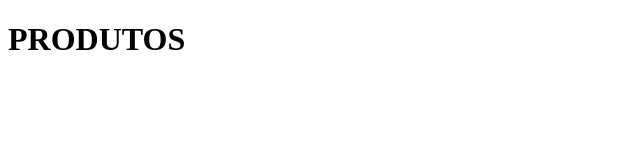
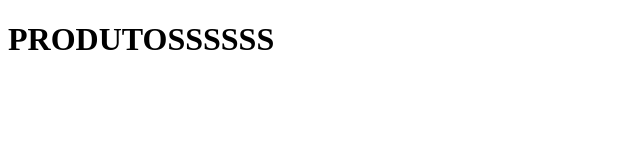
Before and after one commit to otw1984/sistema-de-cadastro, a plain HTML site: page produtos.html in a window 1280 px wide. Shown: the whole page, without its empty margins (0-640 px from the left). Drawn offline with Linux system fonts and the light colour scheme.

Commit message:
Mais uma pra coleção

```diff
--- a/produtos.html
+++ b/produtos.html
@@ -7,6 +7,6 @@
     <title>Document</title>
 </head>
 <body>
-    <h1>PRODUTOS</h1>
+    <h1>PRODUTOSSSSSS</h1>
 </body>
 </html>
```
